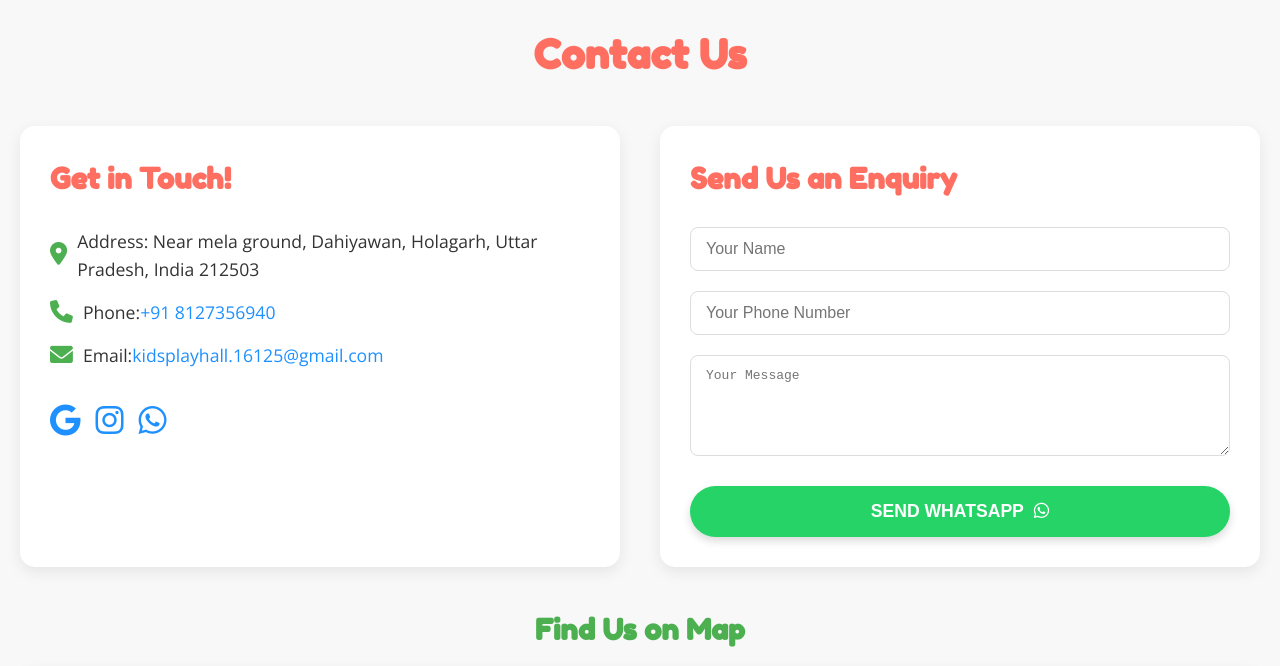
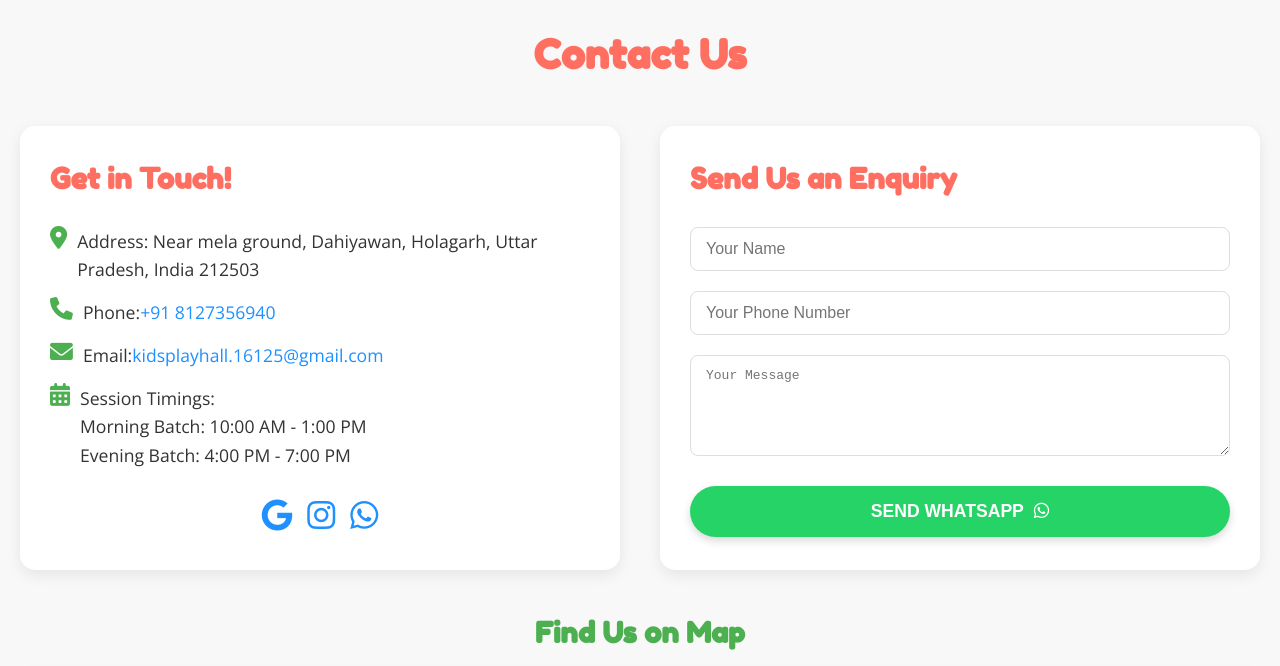
Before and after one commit to tripathi-adarsh/KPH, a plain HTML site: page index.html in a window 1280 px wide. Shown: the part 4980-5646 px from the top of the page. Drawn offline with nearby package versions, Linux system fonts and the light colour scheme; grey boxes are pictures that could not be loaded.

Commit message:
changes fix here again

```diff
--- a/index.html
+++ b/index.html
@@ -219,6 +219,12 @@
                         <p><i class="fas fa-map-marker-alt"></i> Address: Near mela ground, Dahiyawan, Holagarh, Uttar Pradesh, India 212503 </p>
                         <p><i class="fas fa-phone"></i> Phone: <a href="tel:+918127356940">+91 8127356940</a></p>
                         <p><i class="fas fa-envelope"></i> Email: <a href="mailto:kidsplayhall.16125@gmail.com">kidsplayhall.16125@gmail.com</a></p>
+                        <p class="text-lg text-gray-700 mb-4">
+                            <i class="fas fa-calendar-alt text-green-500 mr-3"></i>
+                            Session Timings:<br>
+                            Morning Batch: 10:00 AM - 1:00 PM<br>
+                            Evening Batch: 4:00 PM - 7:00 PM
+                        </p>
                         <div class="social-media">
                             <a href="https://share.google/j8pdCpWRgWg0W4OmC" target="_blank" aria-label="Google"><i class="fab fa-google"></i></a>
                             <a href="https://www.instagram.com/kidsplayhall.16125/" target="_blank" aria-label="Instagram"><i class="fab fa-instagram"></i></a>
--- a/style.css
+++ b/style.css
@@ -364,7 +364,7 @@ nav .nav-links a:hover::after {
     justify-content: center;
     margin-bottom: 40px;
 }
-
+/* Make links inside p tags break if content overflows */
 .contact-info, .contact-form {
     flex: 1;
     min-width: 300px;
@@ -372,21 +372,19 @@ nav .nav-links a:hover::after {
     padding: 30px;
     border-radius: 15px;
     box-shadow: 0 5px 15px rgba(0,0,0,0.08);
+    margin-top: 0;
 }
-
 .contact-info h3, .contact-form h3 {
     color: #FF6F61;
     margin-bottom: 25px;
     text-align: left;
 }
-
 .contact-info p {
     margin-bottom: 15px;
     font-size: 1.1em;
     display: flex;
-    align-items: center;
+    align-items: flex-start;
 }
-
 .contact-info p i {
     margin-right: 10px;
     color: #4CAF50;
@@ -394,8 +392,10 @@ nav .nav-links a:hover::after {
 }
 
 .social-media {
-    margin-top: 25px;
+    margin-top: 20px;
+    width: 100%;
     display: flex;
+    justify-content: center;
     gap: 15px;
 }
 
```
